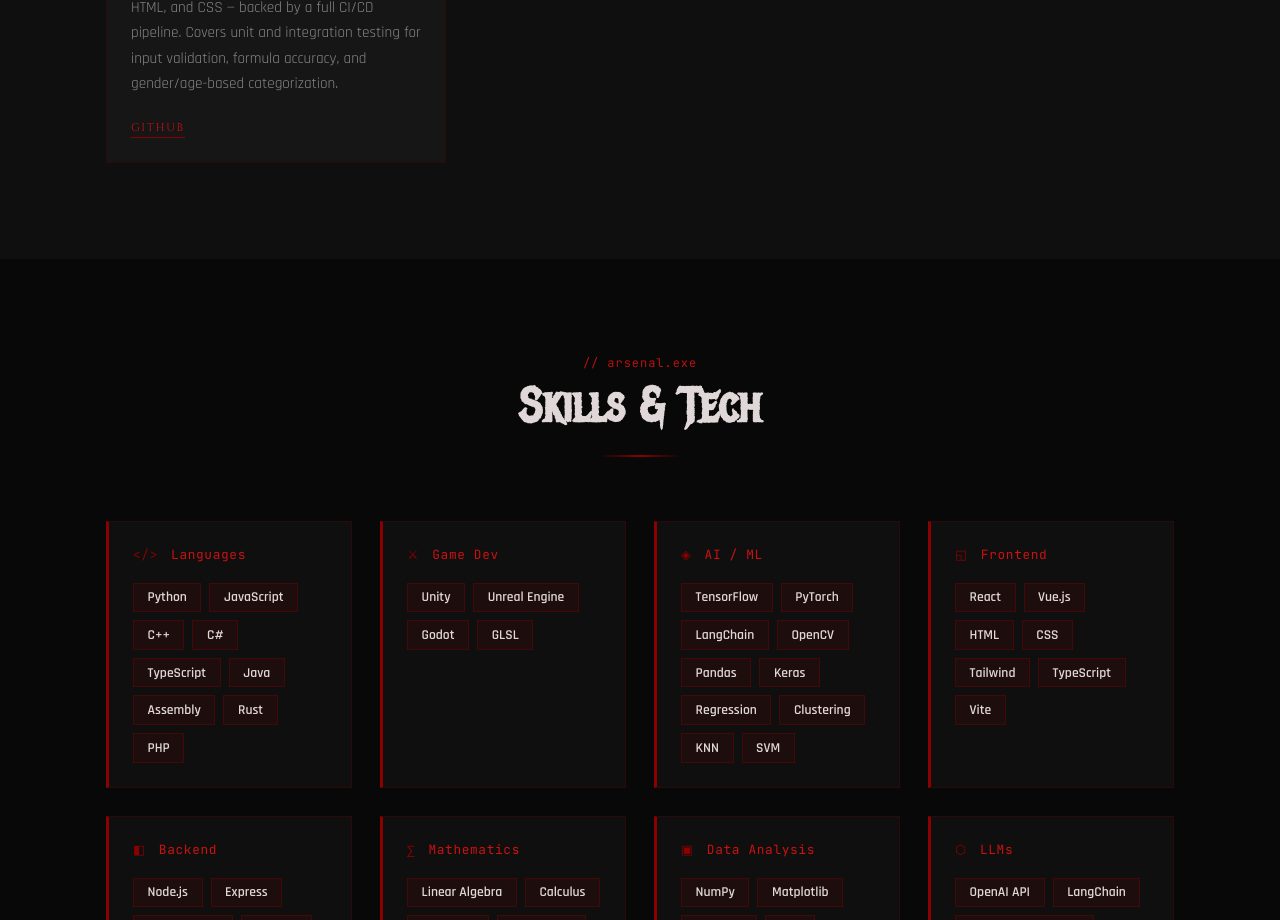
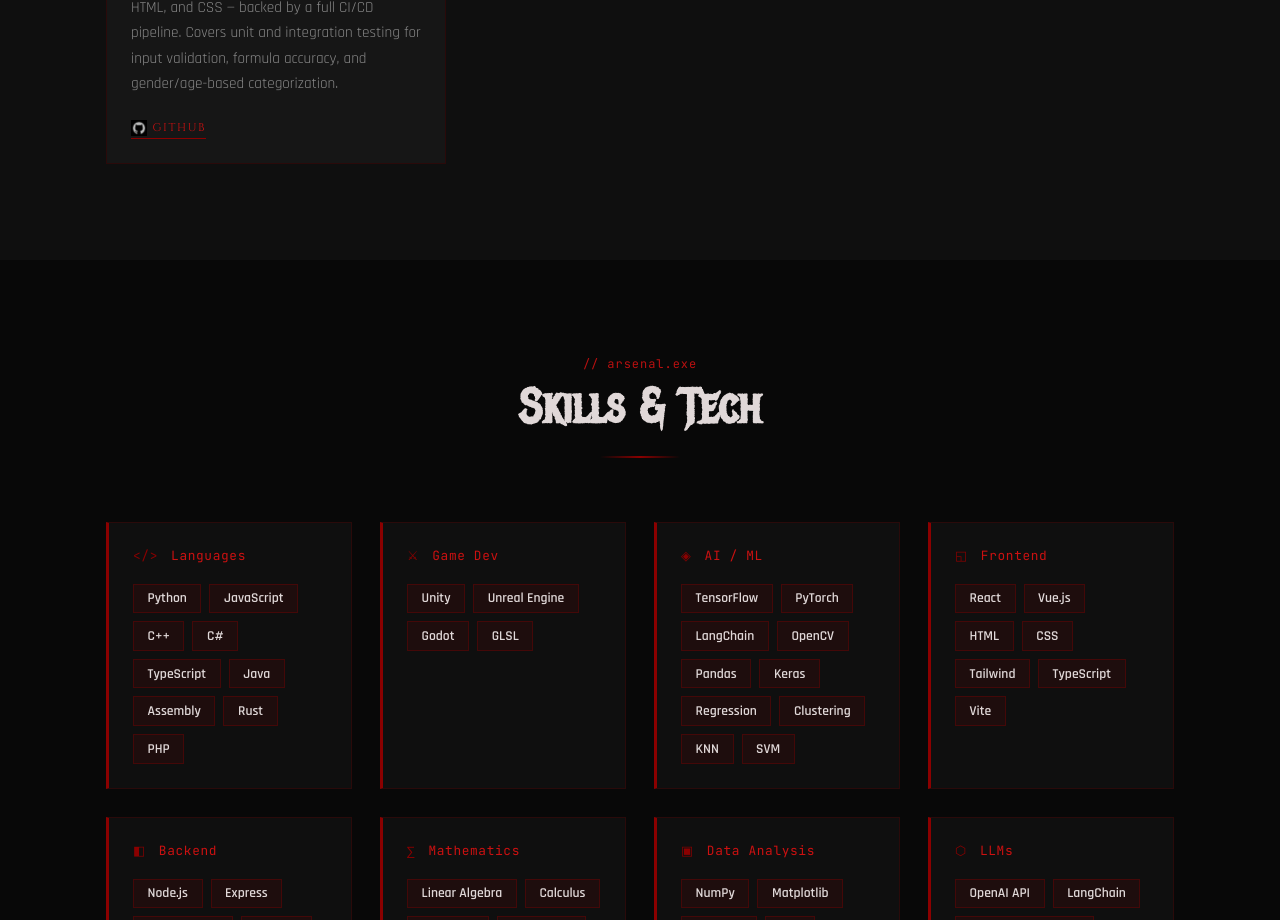
Before and after one commit to JoeyHanma69/Joey-portfolio, a React (Vite) app: page / in a window 1280 px wide. Shown: the part 2460-3380 px from the top of the page. Built offline with nearby package versions, Linux system fonts and the light colour scheme.

Commit message:
even flow

```diff
--- a/package.json
+++ b/package.json
@@ -11,7 +11,8 @@
   },
   "dependencies": {
     "react": "^19.2.4",
-    "react-dom": "^19.2.4"
+    "react-dom": "^19.2.4",
+    "react-icons": "^5.6.0"
   },
   "devDependencies": {
     "@eslint/js": "^9.39.4",
--- a/src/Components/Projects.css
+++ b/src/Components/Projects.css
@@ -100,7 +100,11 @@
  margin-bottom: 1.5rem;
 }
 .project-links { display: flex; gap: 1rem; }
+.project-links { display: flex; gap: 1rem; flex-wrap: wrap; }
 .project-link {
+    display: flex;
+    align-items: center;
+    gap: 0.35rem;
  font-family: 'Cinzel', serif;
  font-size: 0.7rem;
  letter-spacing: 0.15em;
@@ -112,3 +116,15 @@
  transition: color 0.2s, border-color 0.2s;
 }
 .project-link:hover { color: #fff; border-color: #fff; }
+
+.link-icon {
+    width: 16px;
+    height: 16px;
+    object-fit: contain;
+    filter: invert(1) brightness(0.8);
+    transition: filter 0.2s;
+}
+
+.project-link:hover .link-icon {
+    filter: invert(1) brightness(1);
+}
--- a/src/Components/Projects.jsx
+++ b/src/Components/Projects.jsx
@@ -51,6 +51,13 @@
 const tabs = ['software', 'games', 'ai']
 const tabLabels = { software: '> software/', games: '> games/', ai: '> ai/' }
 
+const linkIcon = (label) => {
+    const l = label.toLowerCase();
+    if (l === 'github') return <img src="/github-mark.png" alt="GitHub" className="link-icon" />;
+    return null;
+}
+
+
 export default function Projects() {
  const [activeTab, setActiveTab] = useState('software')
  return (
@@ -77,10 +84,10 @@
             <p className="project-tag">{project.tag}</p>
             <h3 className="project-name">{project.name}</h3>
             <p className="project-desc">{project.desc}</p>
-            <div className="project-links"> {project.links.map(link => (
-                <a key={link.label} href={link.url} className="project-link">
-                {link.label}
-            </a>
+            <div className="project-links">{project.links.map(link => (
+                <a key={link.label} href={link.url} className="project-link" target="_blank" rel="noreferrer">
+                    {linkIcon(link.label)} {link.label}
+                </a>
             ))}
             </div>
             </div>
```
Also changed, not shown: .claude/settings.local.json, public/github-mark.png (added), 1 other file (tests, documents, lock files or other folders).
